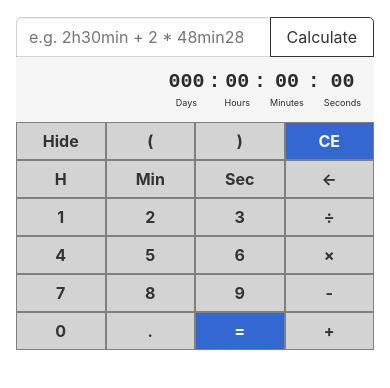
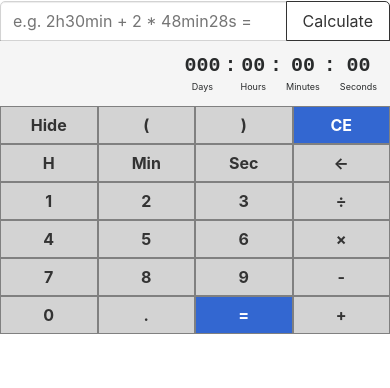
Before and after one commit to JDMCreator/TimeMaths, a plain HTML site: page index.html in a window 390 px wide. Drawn offline with Linux system fonts and the light colour scheme.

Commit message:
CNAME Update

```diff
--- a/index.html
+++ b/index.html
@@ -5,7 +5,6 @@
 <meta charset="UTF-8">
 <link rel="stylesheet" href="tiny.css" type="text/css">
  <meta name="viewport" content="width=device-width, initial-scale=1">
- <meta name="description" content="A time calculator : Add, substract, divide and multiply dates and time">
 <script type="text/javascript" src="timemaths.js"></script>
 <style media="all" type="text/css">
 .arttext{
--- a/tiny.css
+++ b/tiny.css
@@ -91,9 +91,13 @@ padding:0px 5px;
 }
 @media screen and (max-width: 62rem) {
 	.text-container{
-		padding-left:1rem;
-		padding-right:1rem;
+		//padding-left:1rem;
+		//padding-right:1rem;
+		padding:0 !important;
+		margin:0 !important;
 	}
+	form > ul:first-of-type{margin:0 !important;}
+	html body{margin:0 !important;padding:0 !important;}
 }
 
 /* ===== Links ===== */
```
Also changed, not shown: 1 other file.
